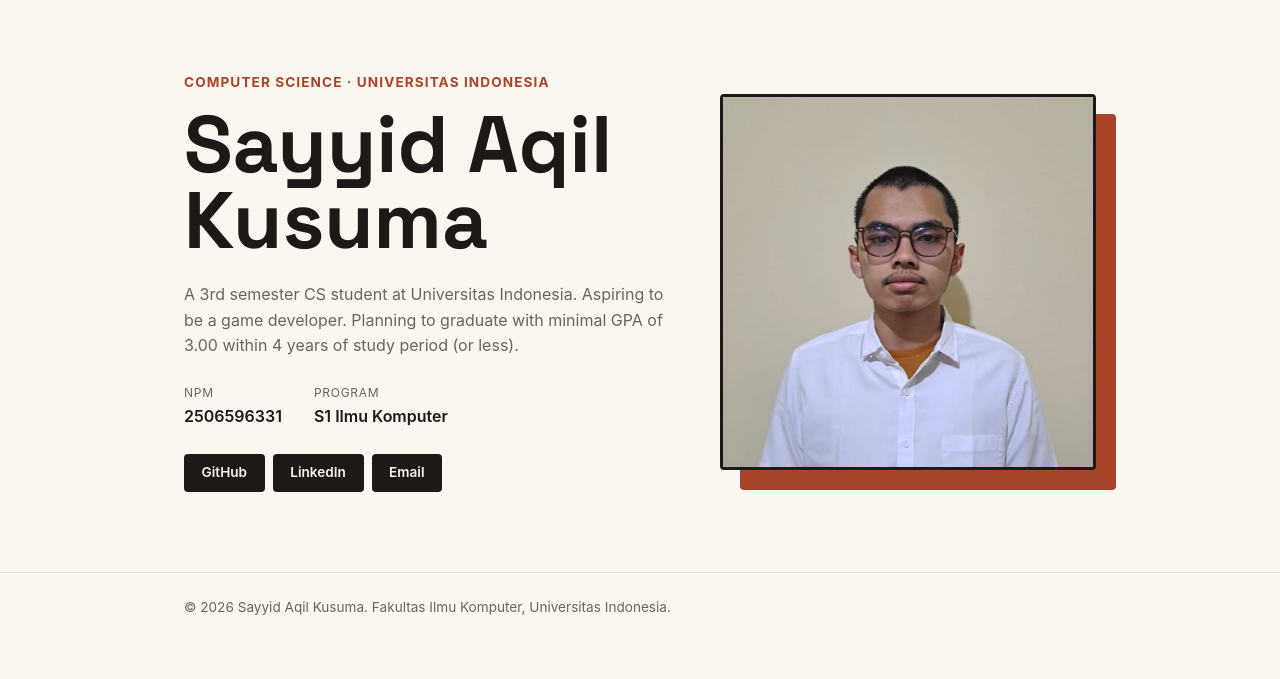
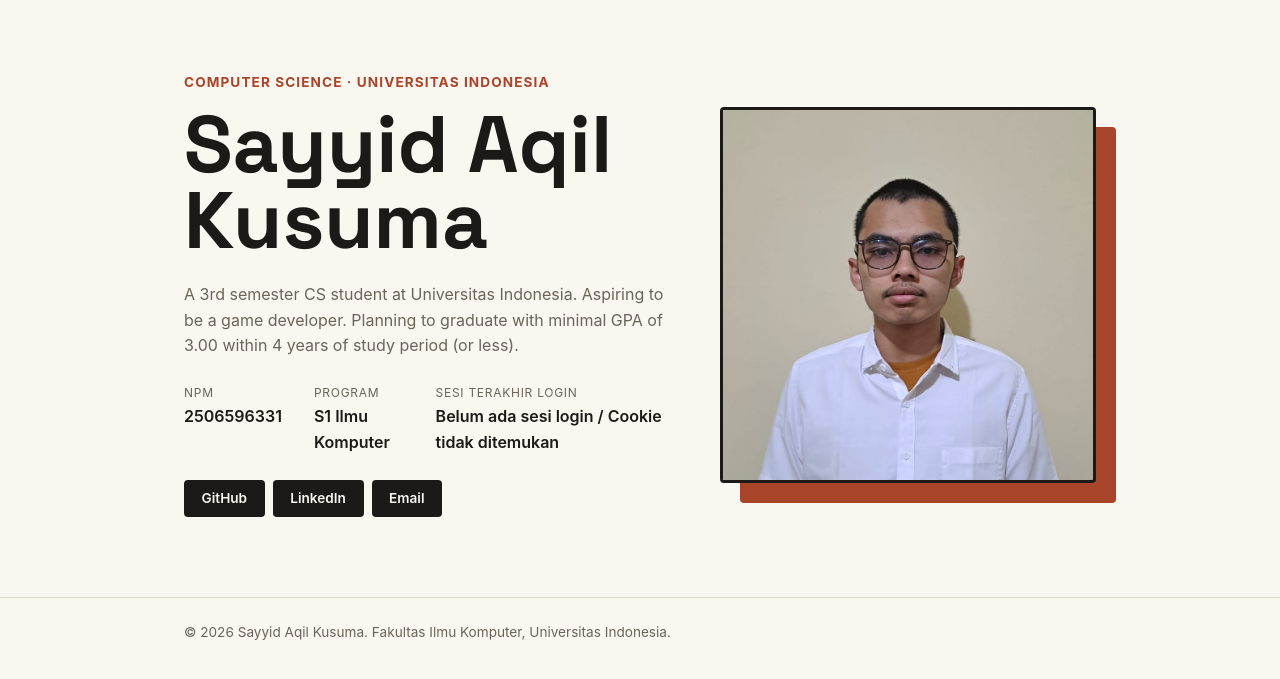
Before and after one commit to S-AqilKusuma/myportofolio, a Django app: page / in a window 1280 px wide. Shown: the part 74-753 px from the top of the page. Run offline with Django 5.2, Linux system fonts and the light colour scheme.

Commit message:
feat: showing user last_login cookie on profile page

```diff
--- a/main/views.py
+++ b/main/views.py
@@ -51,6 +51,7 @@ def logout_user(request):
 
 # Main
 def show_main(request):
+    last_login = request.COOKIES.get('last_login', 'Belum ada sesi login / Cookie tidak ditemukan')
     context = {
         "name": "Sayyid Aqil Kusuma",
         "npm": "2506596331",
@@ -59,6 +60,7 @@ def show_main(request):
             """A 3rd semester CS student at Universitas Indonesia. Aspiring to be a game developer.
             Planning to graduate with minimal GPA of 3.00 within 4 years of study period (or less)."""
         ),
+        "last_login": last_login,
     }
     return render(request, "index.html", context)
 
--- a/templates/index.html
+++ b/templates/index.html
@@ -27,6 +27,10 @@
                             <dt>Program</dt>
                             <dd>{{ study_program }}</dd>
                         </div>
+                        <div class="meta-row">
+                            <dt>Sesi Terakhir Login</dt>
+                            <dd>{{ last_login }}</dd>
+                        </div>
                     </dl>
                     <div class="social-links">
                         <a href="https://github.com/S-AqilKusuma" class="social-link">GitHub</a>
```
